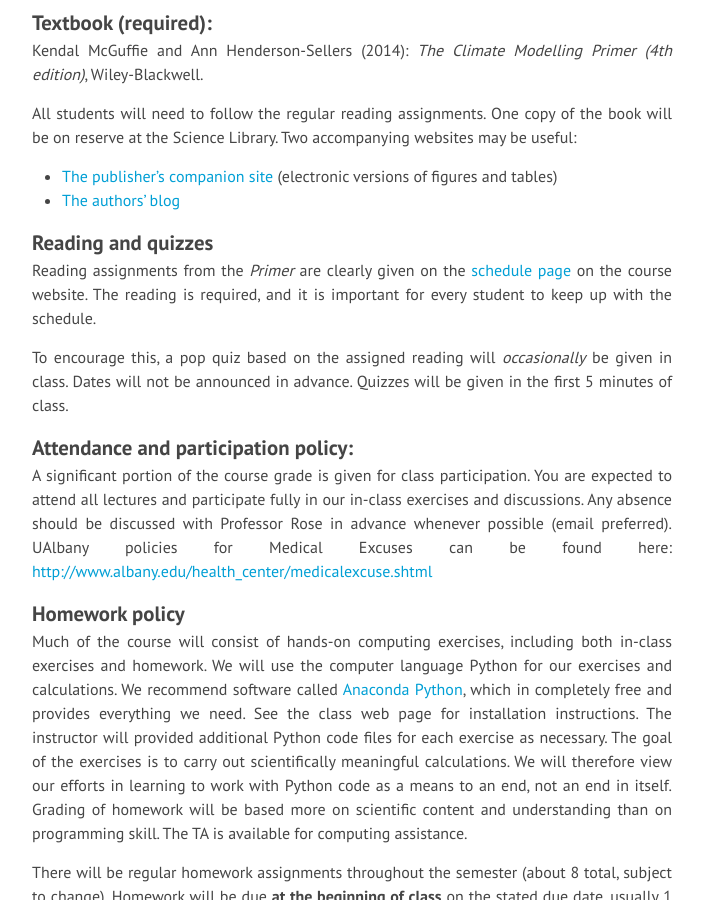
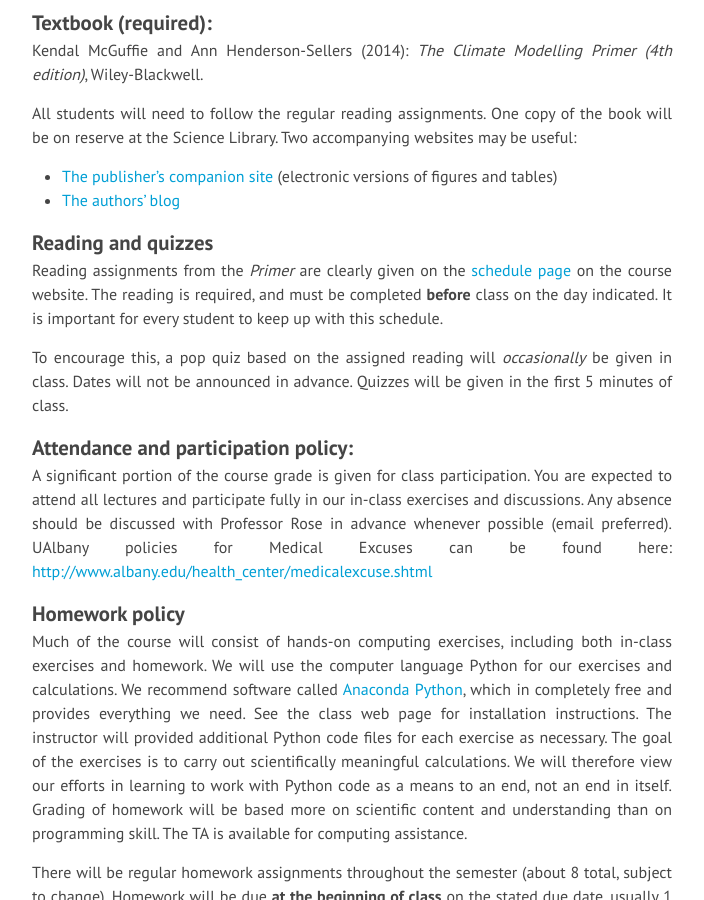
Before and after one commit to brian-rose/env-415-site, a Jekyll site: the page built from syllabus.md, in a window 1280 px wide and 900 px high, scrolled down 1358 px. Shown: the whole window, without its empty margins (288-992 px from the left). Built offline with Jekyll 4.4.1, drawn with Linux system fonts in a browser that asks for light colours; nearby versions of some CDN libraries; Markdown is read by kramdown in place of the engine named in the settings.

Commit message:
Update reading to clarify sections need to be read before class.

```diff
--- a/schedule.html
+++ b/schedule.html
@@ -11,6 +11,7 @@
 *Note, the numbers under **Reading** refer to sections in the
 [Climate Modelling Primer 4th ed.](http://www.climatemodellingprimer.net) unless otherwise stated.*
 
+Readings must be completed **before** class on the day indicated.
 {% endmarkdown %}
 
 <table style="width:100%">
@@ -24,14 +25,14 @@
   <tr>
     <td>01/21/2016</td>
     <td>Introduction, syllabus and 'What is a climate model?'</td>
-    <td> 1.1, 1.2</td>
+    <td> </td>
     <td> </td>
     <td></td>
   </tr>
   <tr>
     <td>01/26/2016</td>
     <td> The planetary energy budget, and Fun with Python </td>
-    <td> 1.3 </td>
+    <td> 1.1, 1.2, 1.3 </td>
     <td> </td>
     <td></td>
   </tr>
--- a/syllabus.md
+++ b/syllabus.md
@@ -56,7 +56,7 @@
 - [The authors' blog](http://www.climatemodellingprimer.net)
 
 ### Reading and quizzes
-Reading assignments from the *Primer* are clearly given on the [schedule page](http://www.atmos.albany.edu/facstaff/brose/classes/ENV415_Fall2016/schedule.html) on the course website. The reading is required, and it is important for every student to keep up with the schedule.
+Reading assignments from the *Primer* are clearly given on the [schedule page](http://www.atmos.albany.edu/facstaff/brose/classes/ENV415_Fall2016/schedule.html) on the course website. The reading is required, and must be completed **before** class on the day indicated. It is important for every student to keep up with this schedule.
 
 To encourage this, a pop quiz based on the assigned reading will *occasionally* be given in class. Dates will not be announced in advance. Quizzes will be given in the first 5 minutes of class.
 
```
